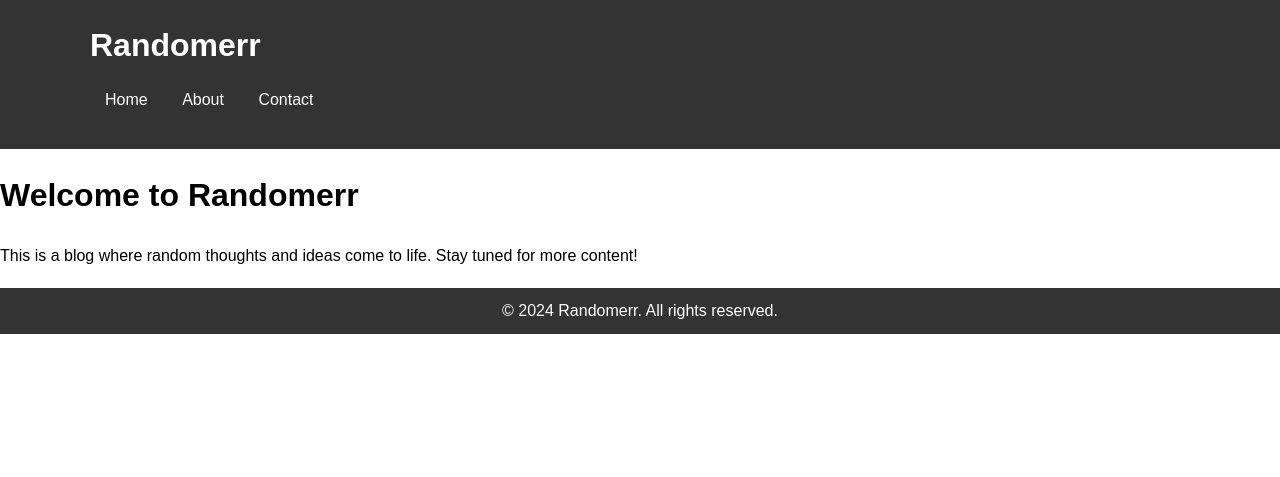
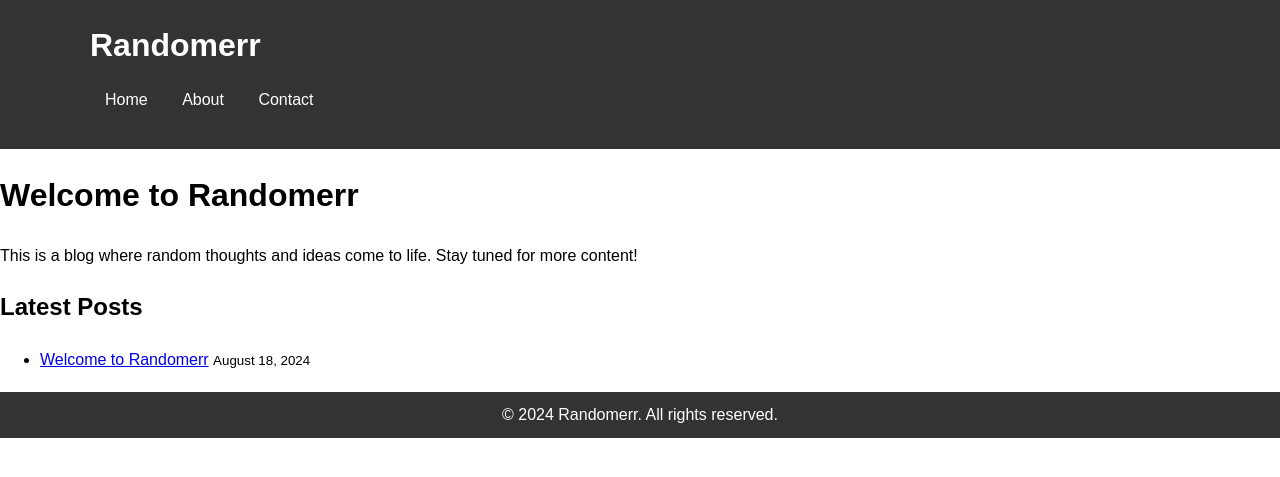
Before and after one commit to m-cochran/Randomerr, a Jekyll site: the page built from index.html, in a window 1280 px wide. Shown: the top 477 px of the page. Built offline with Jekyll 4.4.1, drawn with Linux system fonts in a browser that asks for light colours.

Commit message:
Update index.html

```diff
--- a/index.html
+++ b/index.html
@@ -5,3 +5,13 @@ title: Home
 
 <h1>Welcome to Randomerr</h1>
 <p>This is a blog where random thoughts and ideas come to life. Stay tuned for more content!</p>
+
+<h2>Latest Posts</h2>
+<ul>
+  {% for post in site.posts %}
+  <li>
+    <a href="{{ post.url }}">{{ post.title }}</a>
+    <small>{{ post.date | date: "%B %d, %Y" }}</small>
+  </li>
+  {% endfor %}
+</ul>
```
